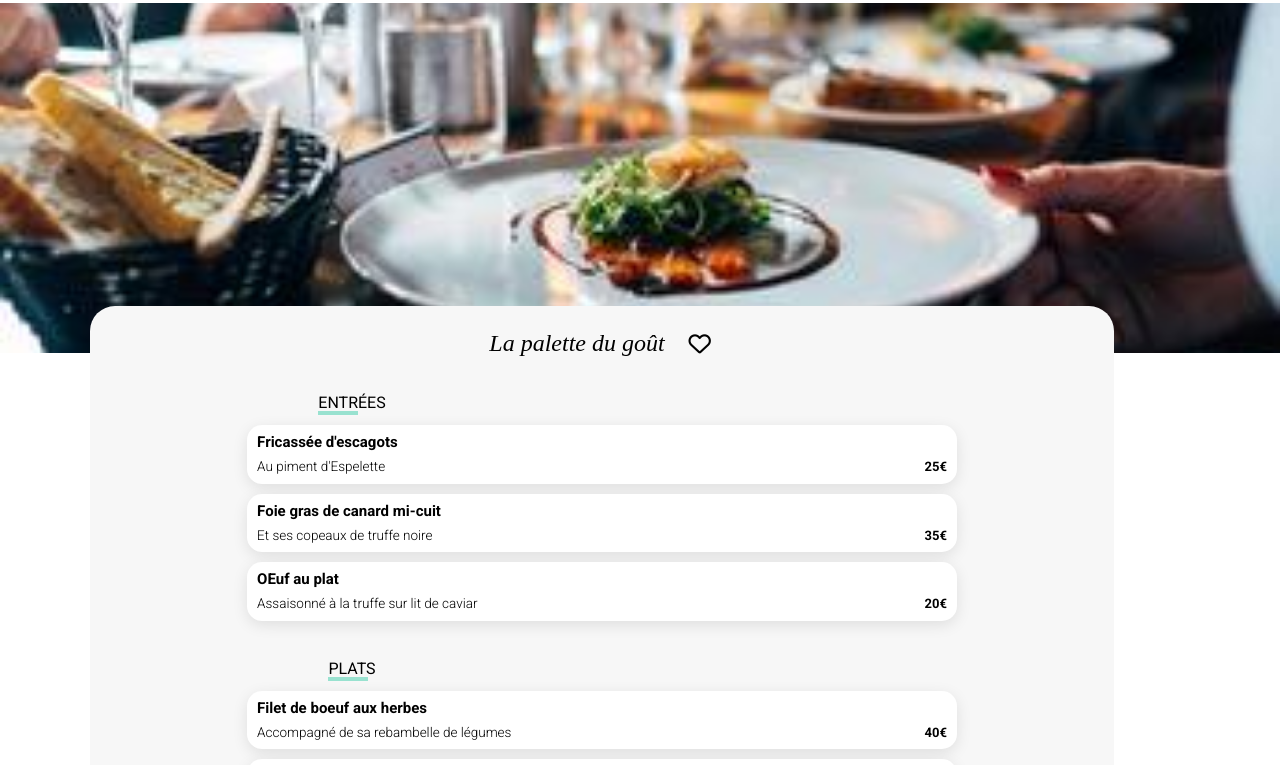
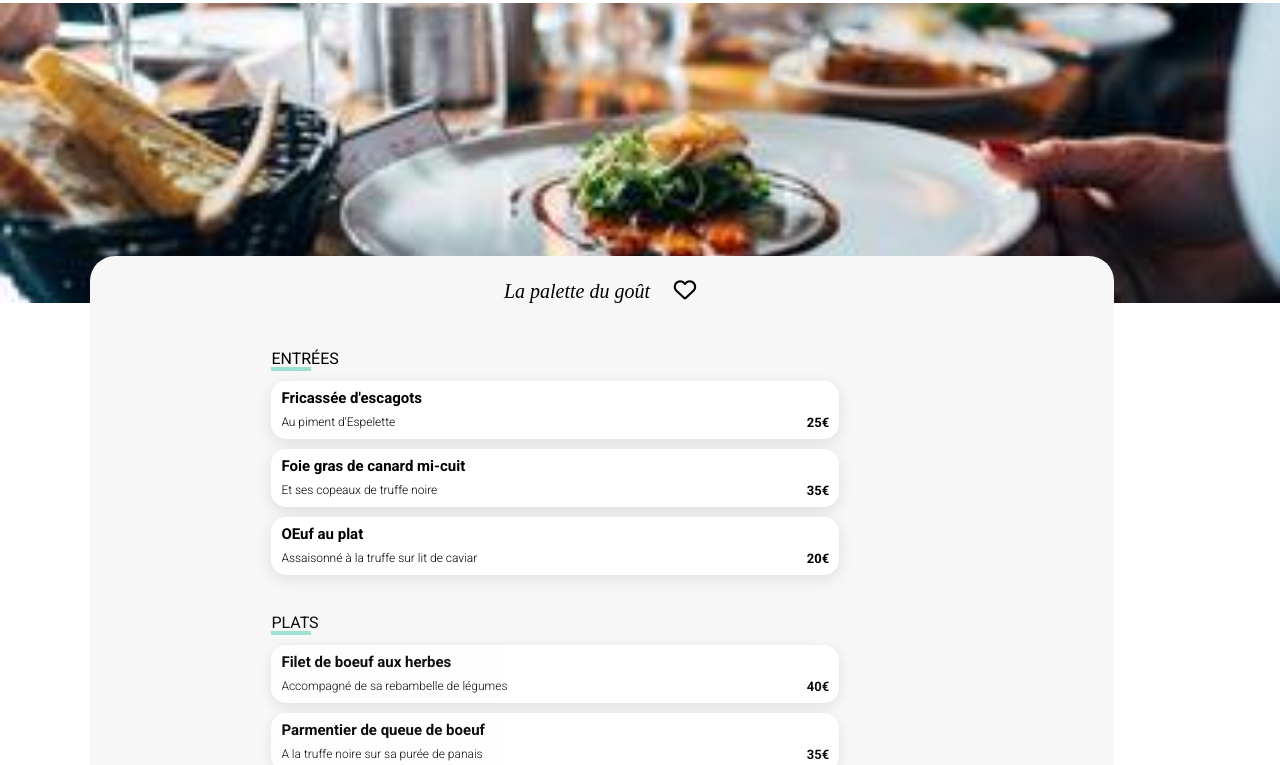
Before and after one commit to oumhanane/ohmyfood, a website: page Pages/lapalettedugout.html in a window 1280 px wide. Shown: the part 67-832 px from the top of the page. Drawn offline with Linux system fonts and the light colour scheme; a web font is replaced by a local one.

Commit message:
animations menu

```diff
--- a/Pages/lapalettedugout.html
+++ b/Pages/lapalettedugout.html
@@ -37,6 +37,8 @@
             <i class="icon-heart fas fa-heart"></i>
           </div>
         </div>
+        <div class="menu-details">
+          <div class="menu-entrees">
             <h2 class="line">entrées</h2>
             <div class="menu-bouton">
               <h3 class="plat">Fricassée d'escagots</h3>
@@ -55,22 +57,30 @@
             <div class="menu-bouton">
               <h3 class="plat">OEuf au plat</h3>
               <div class="details-prix">
-            <p class="details-plat">Assaisonné à la truffe sur lit de caviar</p>
+                <p class="details-plat">
+                  Assaisonné à la truffe sur lit de caviar
+                </p>
                 <span class="prix">20€</span>
               </div>
             </div>
-        <h2 class="line">plats</h2>
+          </div>
+          <div class="menu-plats">
+            <h2 class="line line2">plats</h2>
             <div class="menu-bouton">
               <h3 class="plat">Filet de boeuf aux herbes</h3>
               <div class="details-prix">
-            <p class="details-plat">Accompagné de sa rebambelle de légumes</p>
+                <p class="details-plat">
+                  Accompagné de sa rebambelle de légumes
+                </p>
                 <span class="prix">40€</span>
               </div>
             </div>
             <div class="menu-bouton">
               <h3 class="plat">Parmentier de queue de boeuf</h3>
               <div class="details-prix">
-            <p class="details-plat">A la truffe noire sur sa purée de panais</p>
+                <p class="details-plat">
+                  A la truffe noire sur sa purée de panais
+                </p>
                 <span class="prix">35€</span>
               </div>
             </div>
@@ -81,6 +91,8 @@
                 <span class="prix">44€</span>
               </div>
             </div>
+          </div>
+          <div class="menu-desserts">
             <h2 class="line">desserts</h2>
             <div class="menu-bouton">
               <h3 class="plat">Paris-Brest</h3>
@@ -105,6 +117,8 @@
                 <span class="prix">23€</span>
               </div>
             </div>
+          </div>
+        </div>
         <div class="bouton_commander">
           <button>Commander</button>
         </div>
--- a/css/sass/Layout/_header.scss
+++ b/css/sass/Layout/_header.scss
@@ -5,9 +5,9 @@
     & .header {
         margin-right: 40px;
     }
-        & .fleche-retour {
-            text-decoration: none;
-        }
+        // & .fleche-retour {
+        //     text-decoration: none;
+        // }
             & .fa-solid {
                 padding-top: 20px;
                 margin-left: -20px;
@@ -24,16 +24,20 @@ header img {
     text-align: center;
     margin-top: 20px;
 }
-
 @media (min-width: 767.98px) {
     .header-container {
         display: flex;
         justify-content: center;
-        & .fa-solid {
-            margin-left: -350px;
+        .fa-solid {
+            margin-left: -100px;
         }
             & .header {
                 margin-right: 0px;
             }
     }
 }
+@media (min-width: 1024px) {
+        .header-container .fa-solid {
+            margin-left: -390px;
+        }
+    }
--- a/css/stylepagerestaurant.scss
+++ b/css/stylepagerestaurant.scss
@@ -13,7 +13,7 @@ body {
 }
 .photo-restaurant {
     width: 100%;
-    height: 350px;
+    height: 300px;
     object-fit: cover;
     margin-top: 10px;
 }
@@ -21,11 +21,23 @@ body {
     background-color: $button-fonctionnement;
     padding-left: 5px;
     padding-right: 5px;
+    display: flex;
+        flex-direction: column;
+        align-items: center;
+        width: 90%;
+        transform: translateY(-50px);
+        margin-left: 15px;
+        border-top-left-radius: 25px;
+        border-top-right-radius: 25px;
+        & .icone {
+            padding-left: 35px;
+        }
+
     & .titre {
         font-family: 'Shrikhand';
         font-style: italic;
         font-weight: 400;
-        font-size: 24px;
+        font-size: 20px;
         text-align: center;
         padding-top: 25px;
         padding-left: 10px;
@@ -63,10 +75,10 @@ body {
 }
 h2 {
     text-transform: uppercase;
-    // border-bottom: 2px solid $couleur-background-nouveau;
-    display: inline-block;
-    margin-left: 5px;
+    // display: inline-block;
+    // margin-left: 5px;
     margin-top: 40px;
+    padding-right: 200px;
 }
 .line::after {
     content:" ";
@@ -92,7 +104,7 @@ h2 {
     }
         & .details-plat {
             font-weight: 300;
-            font-size: 13.5px;
+            font-size: 12px;
         }
             & .prix {
                 font-weight: 700;
@@ -103,6 +115,23 @@ h2 {
     display: flex;
     justify-content: space-between;
     padding-top: 10px;
+}
+.menu-entrees {
+    animation: fadein 3s ease-in-out;
+}
+.menu-plats {
+    animation: fadein 6s ease-in-out;
+}
+.menu-desserts {
+    animation: fadein 9s ease-in-out;
+}
+@keyframes fadein {
+    from {
+      opacity:0;
+    }
+    to {
+      opacity:1;
+    }
 }
 .bouton_commander {
     @include center;
@@ -126,7 +155,8 @@ h2 {
 }
 
 /****** Media queries ***********/
-// version desktop et tablette
+// version tablet
+
 @media (min-width: 767.98px) {
     .menu {
         display: flex;
@@ -137,16 +167,30 @@ h2 {
         margin-left: 90px;
         border-top-left-radius: 25px;
         border-top-right-radius: 25px;
-        // z-index: 1;
+        & .icone {
+            padding-left: 35px;
+        }
+    }
+    .menu-details {
+        display: flex;
+        flex-direction: column;
+        width: 80%;
+        transform: translateY(-50px);
+        margin-left: 150px;
+        border-top-left-radius: 25px;
+        border-top-right-radius: 25px;
+        margin-top: 60px;
         & .icone {
             padding-left: 35px;
         }
     }
     .bouton_commander {
         margin-bottom: 35px;
+        padding-right: 180px;
+        margin-top: 50px;
     }
     h2 {
-        margin-left: -500px;
+        padding-right: 350px;
     }
     .menu-bouton {
         width: 70%;
@@ -155,3 +199,11 @@ h2 {
         margin-top: 0;
     }
 }
+/****** Media queries ***********/
+// version desktop
+
+@media (min-width: 1024px) {
+    h2 {
+        padding-right: 500px;
+    }
+}
```
Also changed, not shown: Pages/alafrançaise.html (+8 -0 lines), Pages/lanoteenchantee.html (+17 -3 lines), Pages/ledelicedessens.html (+11 -1 lines), css/sass/Utils/_variables.scss (+0 -15 lines), css/style.css, css/style.scss (indentation only), css/stylepagerestaurant.css, 2 other files. Lines whose indentation alone changed are shown as unchanged.
